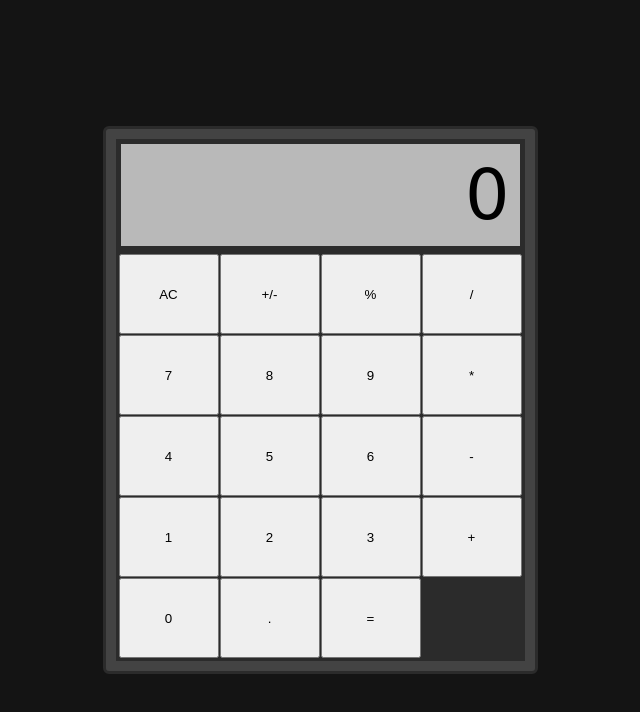
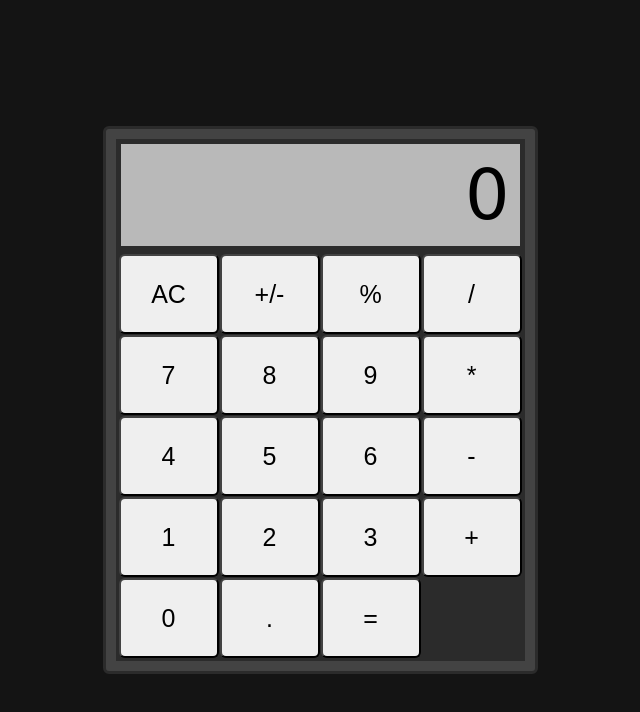
Before and after one commit to j0shyang/calculator, a plain HTML site: page index.html in a window 1280 px wide. Shown: the whole page, without its empty margins (320-960 px from the left). Drawn offline with Linux system fonts and the light colour scheme.

Commit message:
Increased the font of all buttons and adjusted the border radius

```diff
--- a/style.css
+++ b/style.css
@@ -40,3 +40,9 @@ body {
     background-color: rgb(43, 43, 43);
     border: 3px solid rgb(43, 43, 43);
 }
+
+button {
+    font-size: 25px;
+    border-color: rgb(67, 67, 67);
+    border-radius: 6px;
+}
```
